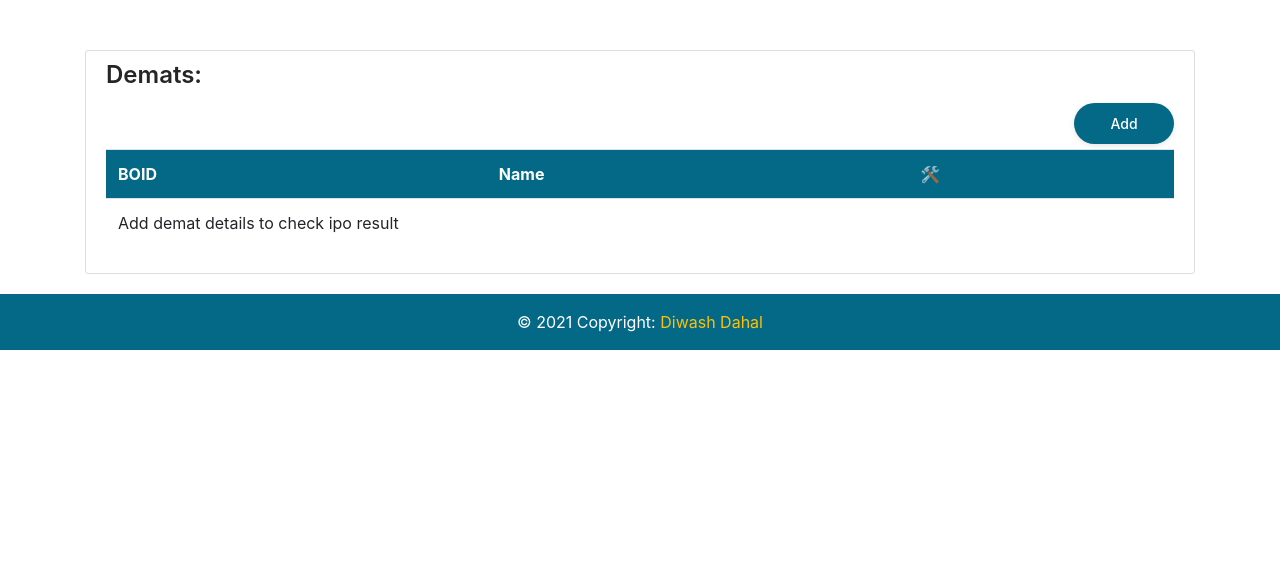
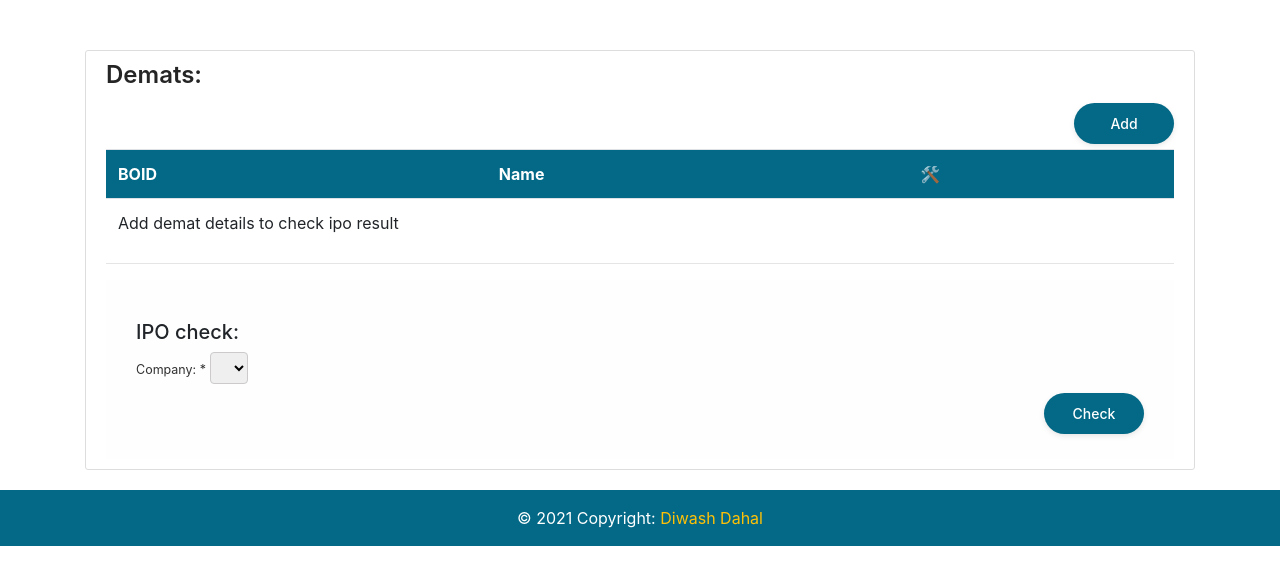
Before and after one commit to diwash007/ShareKit, a Django app: page /ipo/ in a window 1280 px wide. Shown: the part 56-641 px from the top of the page. Run offline with Django 3.2, Linux system fonts and the light colour scheme; a user stored in the database is signed in; data comes from the database, SQL or seed files in the repository; both versions use the stored data as it was after the commit; lists and menus that the app fills with data are empty; parts of the project's set-up code (start-up, migrations or seed data) failed here and were passed over; some libraries are stand-ins or nearby versions.

Commit message:
Add: Bulk IPO result

```diff
--- a/sharekit/nepse_func.py
+++ b/sharekit/nepse_func.py
@@ -1,5 +1,7 @@
 import os, json, requests
+from types import resolve_bases
 from dotenv import load_dotenv
+from django.contrib.auth.models import User
 
 
 load_dotenv()
@@ -28,3 +30,37 @@ try:
         share_data[company_scrip.get(item.get("Traded Companies"))] = item
 except:
     share_data = {}
+
+# Getting IPO companies
+IPO_URL = os.environ.get("IPO_URL")
+try:
+    response = requests.get(IPO_URL)
+    data = response.json()
+    companies = [(item.get("name"), item.get("name")) for item in data.get("body")]
+    # for item in data.get("body"):
+    #     companies.append((item.get("name"), item.get("name")))
+    companies_id = {item.get("name"):item.get("id") for item in data.get("body")}
+except:
+    companies = []
+    companies_id = {}
+
+# Getting IPO result
+def get_ipo_result(request, company):
+    IPO_RES_URL = os.environ.get("IPO_RES_URL")
+    result = {}
+
+    # Todo: get user boid and get ipo result
+    boids = [demat.boid for demat in request.user.demat_set.all()]
+    for boid in boids:
+        values = {
+            "companyShareId": companies_id.get(company),
+            "boid": boid
+            }
+        response = requests.post(
+            IPO_RES_URL,
+            json=values
+        )
+        data = response.json()
+        result[boid] = data.get("message")
+    print(result)
+    return result
--- /dev/null
+++ b/sharekit/sharekitapp/forms.py
@@ -0,0 +1,6 @@
+from django import forms
+from nepse_func import companies
+
+
+class Ipo(forms.Form):
+    company = forms.ChoiceField(label="Company: ", choices=companies)
--- a/sharekit/sharekitapp/templates/sharekitapp/ipo.html
+++ b/sharekit/sharekitapp/templates/sharekitapp/ipo.html
@@ -1,5 +1,6 @@
 {% extends "sharekitapp/base.html" %}
 {% load share_filters %}
+{% load crispy_forms_tags %}
 
 {% block title %}
     IPO - ShareKit
@@ -38,8 +39,20 @@
             </tr>
         {% endfor %}
 
-    </table>
-
+    </table><hr>
+    <form class="log-in" method="POST" action="{% url 'ipo-result' %}">
+        {% if messages %}
+          {% for msg in messages %}
+            <div class="alert alert-{{msg.tags}}">
+              {{ msg }}
+            </div>
+          {% endfor %}
+        {% endif %}
+        <h5>IPO check:</h5>
+        {% csrf_token %}
+        {{ form|crispy }}
+        <button type="submit">Check</button>
+    </form>
 </div>
 
 {% endblock %}
--- a/sharekit/sharekitapp/urls.py
+++ b/sharekit/sharekitapp/urls.py
@@ -1,3 +1,4 @@
+from os import name
 from django.urls import path
 from .views import (
     ShareListView, ShareAddView, ShareUpdateView, ShareDeleteView,
@@ -17,4 +18,6 @@ urlpatterns = [
     path('demat/update/<int:pk>', DematUpdateView.as_view(), name="update-demat"),
     path('demat/delete/<int:pk>/', DematDeleteView.as_view(), name="delete-demat"),
 
+    path('ipo-result/', views.ipo_check, name="ipo-result")
+
 ]
--- a/sharekit/sharekitapp/views.py
+++ b/sharekit/sharekitapp/views.py
@@ -1,4 +1,6 @@
 from django.contrib.auth import login
+from django.forms import forms
+from django.http.response import HttpResponse
 from django.shortcuts import render, redirect
 from django.views.generic import ListView, DetailView, CreateView, UpdateView
 from django.contrib.auth.mixins import UserPassesTestMixin, LoginRequiredMixin
@@ -6,7 +8,8 @@ from django.contrib import messages
 from django.contrib.auth.decorators import login_required
 from django.views.generic.edit import DeleteView
 from .models import Share, Demat
-from nepse_func import share_data
+from .forms import Ipo
+from nepse_func import share_data, companies, get_ipo_result
 
 
 ###### Share views ######
@@ -86,6 +89,7 @@ class DematListView(LoginRequiredMixin, ListView):
     def get_context_data(self, **kwargs: any) -> dict[str, any]:
         context = super(DematListView, self).get_context_data(**kwargs)
         context['share_data'] = share_data
+        context['form'] = Ipo()
         return context
 
 class DematAddView(LoginRequiredMixin, CreateView):
@@ -123,3 +127,13 @@ class DematDeleteView(LoginRequiredMixin, UserPassesTestMixin, DeleteView):
         if self.request.user == demat.user:
             return True
         return False
+
+###### IPO ######
+def ipo_check(request):
+    if request.method == "POST":
+        form = Ipo(request.POST)
+        if form.is_valid():
+            company = form.cleaned_data["company"]
+            result = get_ipo_result(request, company)
+            return render(request, "sharekitapp/ipo-check.html", {'result': result})
+    return redirect("ipo")
--- a/sharekit/users/forms.py
+++ b/sharekit/users/forms.py
@@ -1,5 +1,4 @@
 from django import forms
-from django.core import validators
 from django.contrib.auth.models import User
 from django.contrib.auth.forms import UserCreationForm
 from .models import Profile
```
Also changed, not shown: sharekit/sharekitapp/templates/sharekitapp/ipo-check.html (added, +37 -0 lines), sharekit/sharekitapp/templatetags/share_filters.py (+10 -0 lines), sharekit/db.sqlite3.
